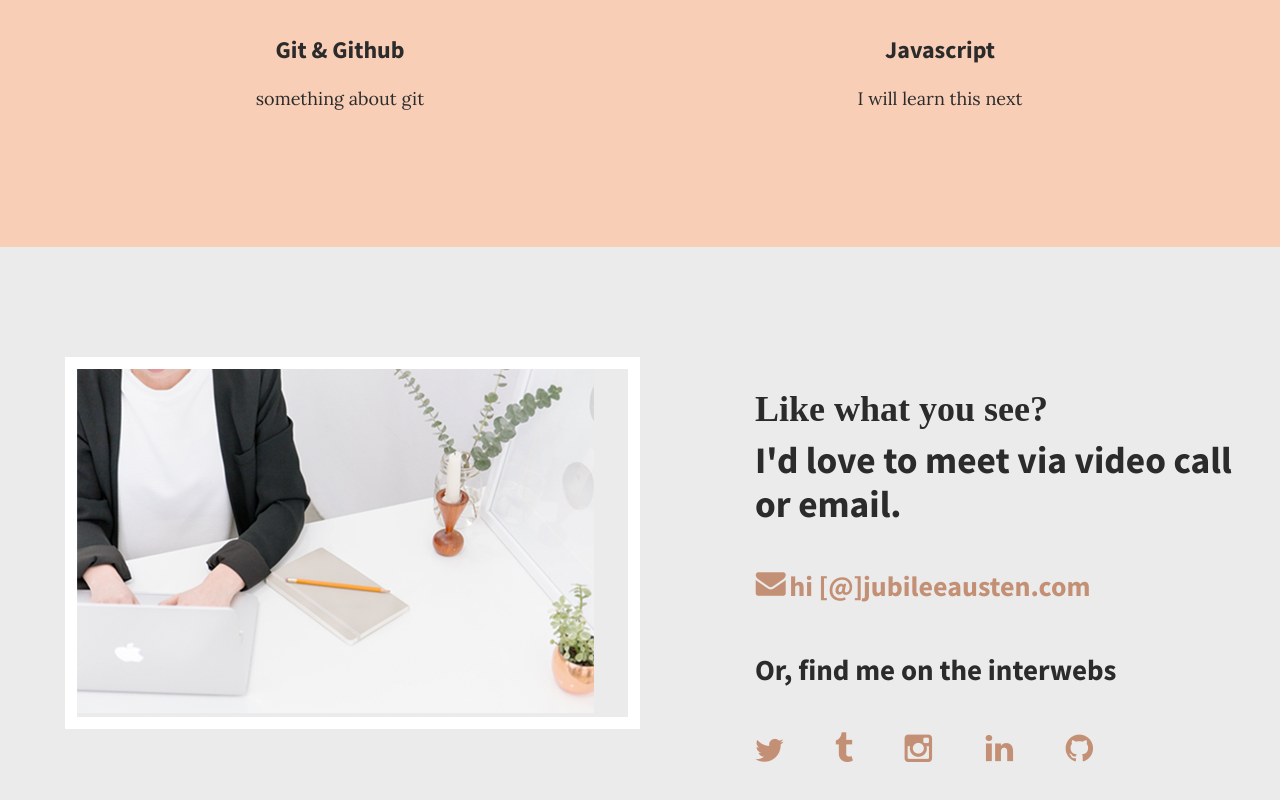
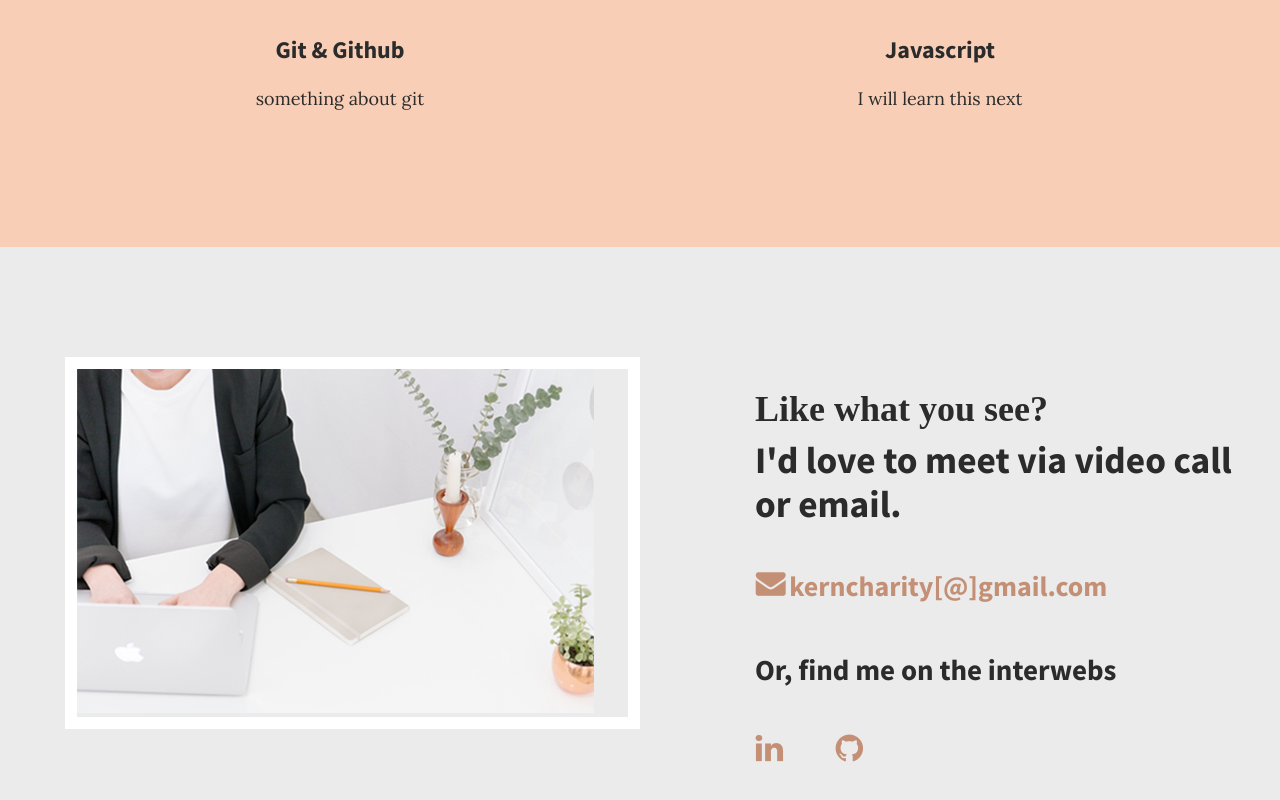
Before and after one commit to kern-ch/ck-website, a plain HTML site: page index.html in a window 1280 px wide. Shown: the part 1982-2782 px from the top of the page. Drawn offline with Linux system fonts and the light colour scheme.

Commit message:
Updated links to linkedin, git, and email.

```diff
--- a/index.html
+++ b/index.html
@@ -83,27 +83,18 @@
                             <h3>I'd love to meet via video call or email.</h3>
                         </div>
                             <div id="envelope">
-                                <a href="mailto:hi@jubileeausten.com"><img src="img/envelope.png" alt="envlope"></a>
-                                <a href="mailto:hi@jubileeausten.com">hi [@]jubileeausten.com</a>
+                                <a href="kerncharity@gmail.com"><img src="img/envelope.png" alt="envlope"></a>
+                                <a href="mailto:kerncharity@gmail.com">kerncharity[@]gmail.com</a>
                             </div>
                         <div id="socialmedia-header">
                             <h4>Or, find me on the interwebs</h4>
                         </div>
                         <ul>
                             <li>
-                                <a href="twitter"><img src="img/twitter.png" alt="twitter icon"></a>
+                                <a href="https://www.likedin.com/in/charity-kern-84082aaa"><img src="img/linkedin.png" alt="linkedin icon"></a>
                             </li>
                             <li>
-                                <a href="tumblr"><img src="img/tumblr.png" alt="tumblr icon"></a>
-                            </li>
-                            <li>
-                                <a href="instagram"><img src="img/instagram.png" alt="instagram icon"></a>
-                            </li>
-                            <li>
-                                <a href="linkedin"><img src="img/linkedin.png" alt="linkedin icon"></a>
-                            </li>
-                            <li>
-                                <a href="github"><img src="img/github.png" alt="github icon"></a>
+                                <a href="github.com/kern-ch"><img src="img/github.png" alt="github icon"></a>
                             </li>
                         </ul>
                     </div>
```
